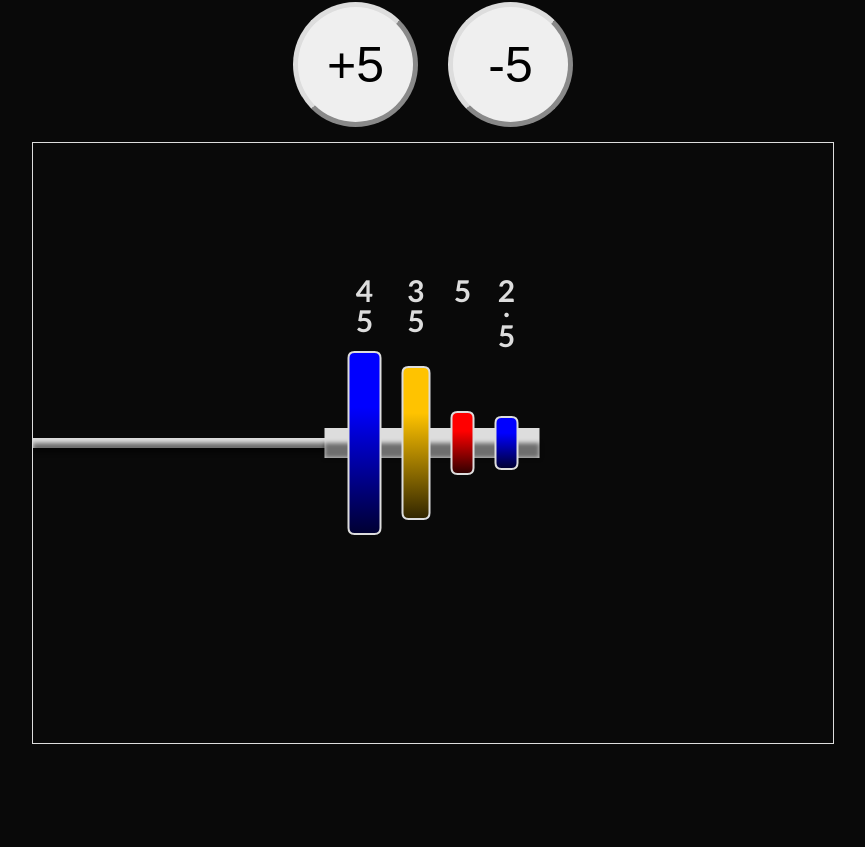
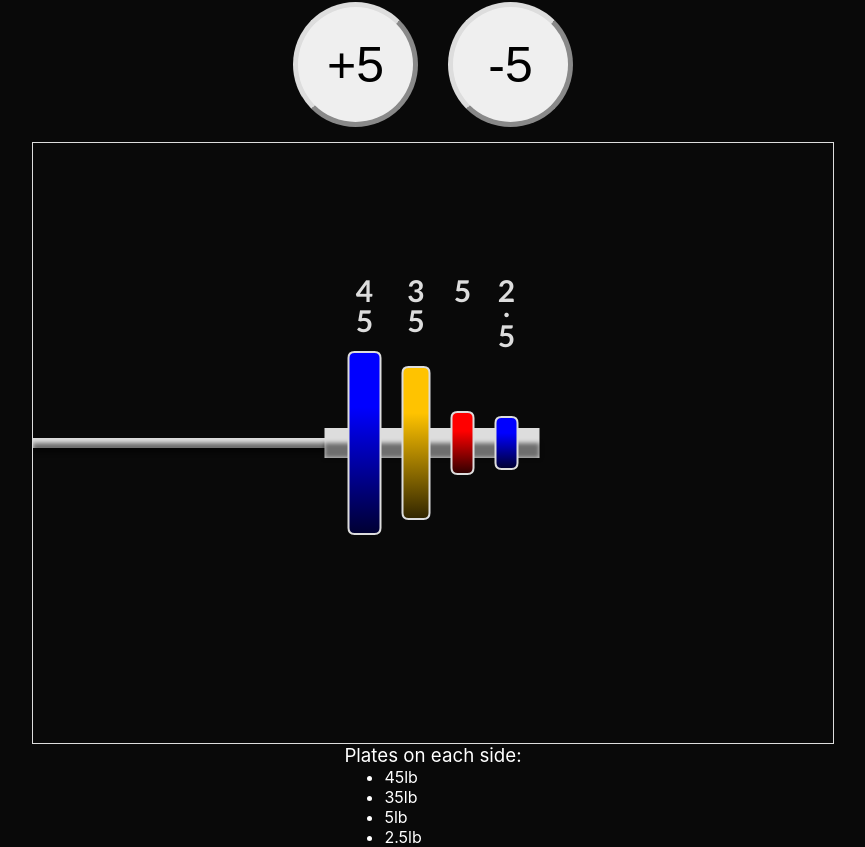
Before and after one commit to sladewasinger/PlateCalculator, a Vue app in the folder client/: page / in a window 1280 px wide. Shown: the part 170-1017 px from the top of the page, without its empty margins (207-1072 px from the left). Before the commit the page ends 914 px from the top, so only its background shows below. Built offline with nearby package versions, Linux system fonts and the light colour scheme.

Commit message:
Added unit test

```diff
--- a/client/src/components/PlateCalculator.vue
+++ b/client/src/components/PlateCalculator.vue
@@ -8,6 +8,7 @@ document.addEventListener('dblclick', function (event) {
 
 let totalWeight = ref(220);
 let barbellWeight = ref(45);
+let plateOutput = ref<Plate[]>([]);
 
 type Plate = {
   weight: number;
@@ -81,6 +82,9 @@ function redrawCanvas() {
   ctx.clearRect(0, 0, canvas.width, canvas.height);
 
   const calculatedPlates = calculatePlates(inputWeight);
+
+  plateOutput.value = calculatedPlates;
+
   let totalPlateWidth = 0;
   let strokeWidth = 4;
   let padding = strokeWidth + 20;
@@ -172,7 +176,7 @@ function adjustWeight(amount: number) {
 </script>
 
 <template>
-  <div class="container">
+  <div class="container plate-calculator">
     <h1>Plate Calculator</h1>
     <h3>Assuming {{ barbellWeight }}lb barbell</h3>
     <div class="input-container">
@@ -188,6 +192,14 @@ function adjustWeight(amount: number) {
       <button class="big-button" v-on:click="adjustWeight(-5)">-5</button>
     </div>
     <canvas id="canvas"></canvas>
+    <div class="text-output">
+      <h3>Plates on each side:</h3>
+      <ul>
+        <li v-for="plate in plateOutput" :key="plate.weight">
+          {{ plate.weight }}lb
+        </li>
+      </ul>
+    </div>
   </div>
 </template>
 
```
Also changed, not shown: 1 other file (tests, documents, lock files or other folders).
